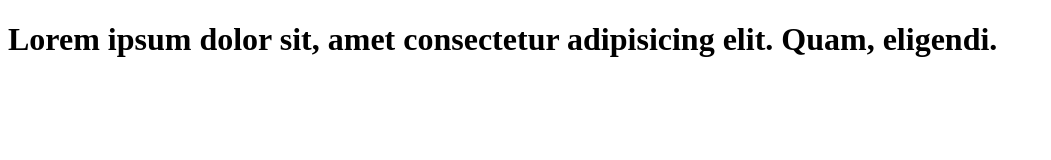
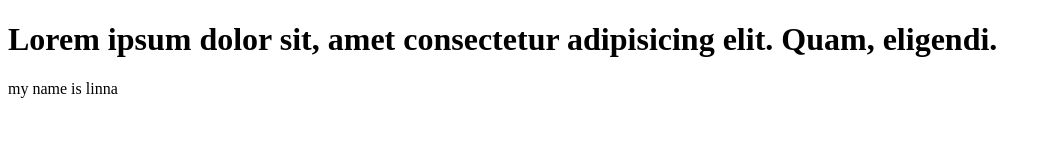
Before and after one commit to Linna1105/TestGit, a plain HTML site: page Manage_user/user.html in a window 1280 px wide. Shown: the whole page, without its empty margins (0-1051 px from the left). Drawn offline with Linux system fonts and the light colour scheme.

Commit message:
refactor(manage-user):add text form [345]

```diff
--- a/Manage_user/user.html
+++ b/Manage_user/user.html
@@ -8,5 +8,6 @@
 </head>
 <body>
     <h1>Lorem ipsum dolor sit, amet consectetur adipisicing elit. Quam, eligendi.</h1>
+    <p>my name is linna</p>
 </body>
 </html>
```
